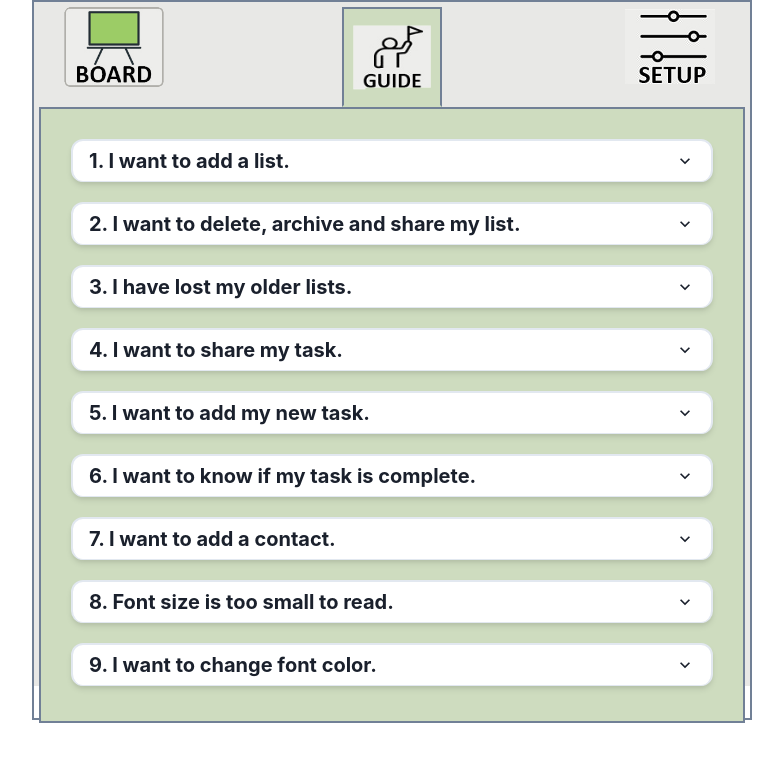
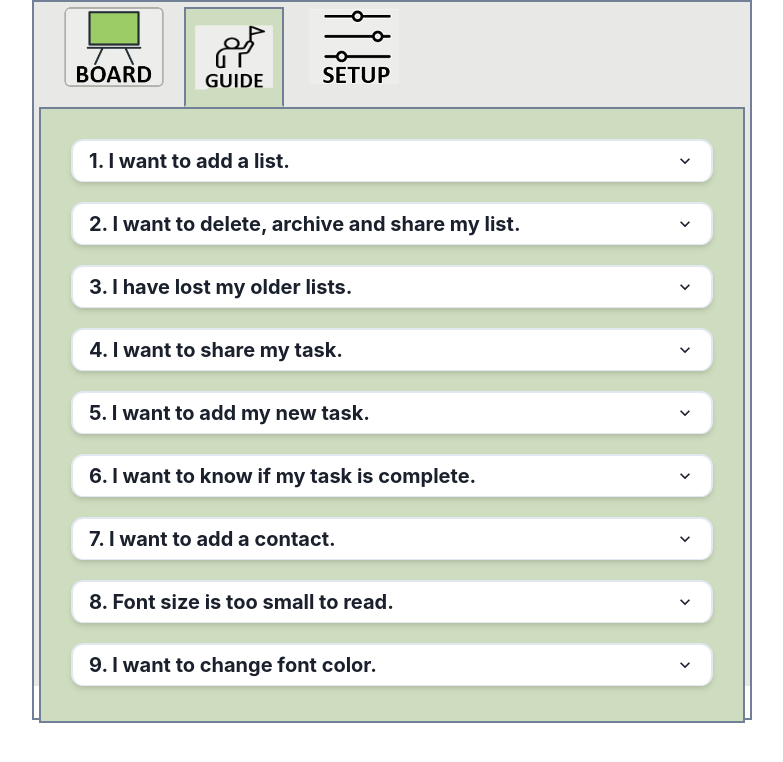
Before and after one commit to morags/lucille, a React (Create React App) app: page /guide in a window 1280 px wide. Shown: the top 762 px of the page, without its empty margins (248-1031 px from the left). Built offline with nearby package versions, Linux system fonts and the light colour scheme.

Commit message:
row-start navbar

```diff
--- a/src/components/Navbar/Navbar.jsx
+++ b/src/components/Navbar/Navbar.jsx
@@ -9,7 +9,7 @@ function Navbar({ path }) {
   return (
     <header>
       <nav>
-        <Box display="flex" justifyContent="space-between" p="0 20px">
+        <Box display="flex" justifyContent="row-start" p="0 20px">
           {navData.map((navItem) => // Go through the items in the navData file via the map method and render them
             path === navItem.to ? ( // This ternanry operation will check the active pathname and set the coresponding nav item background to green
               <NavLink
```
